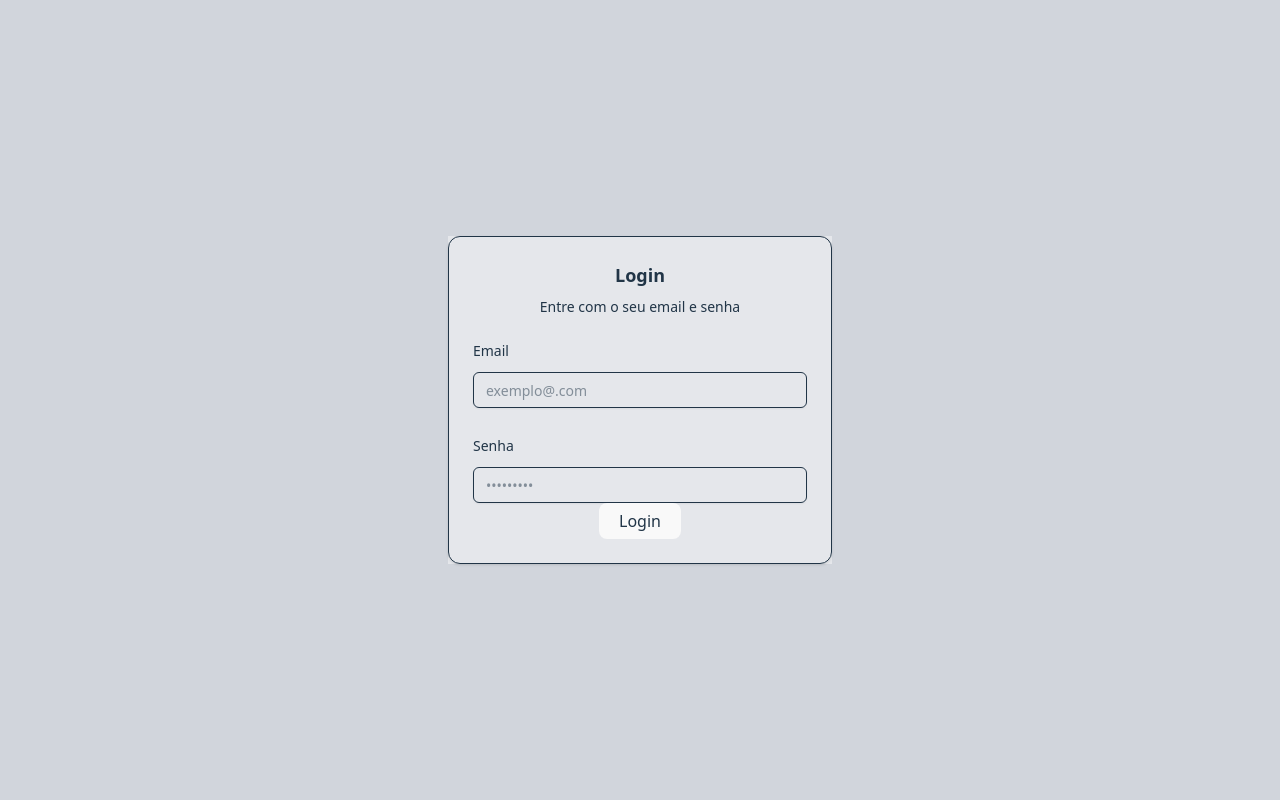
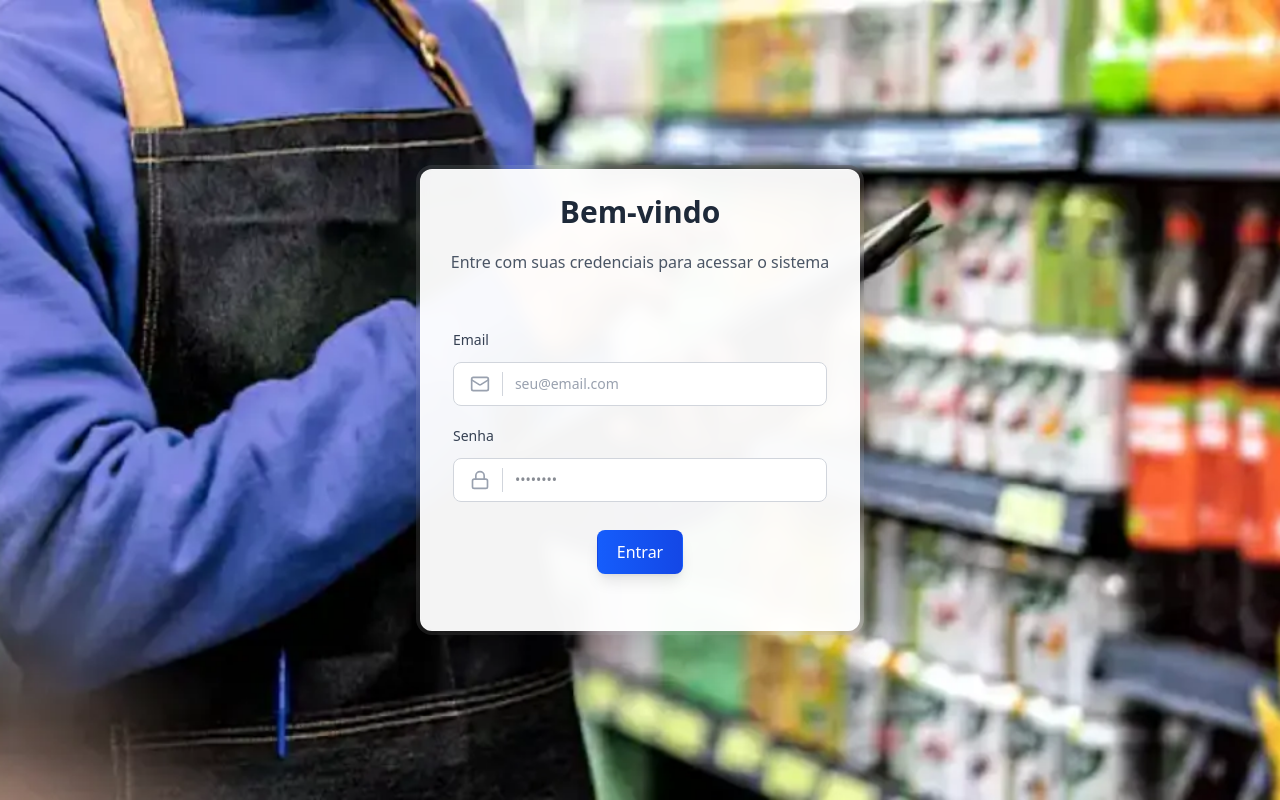
Before and after one commit to DiegoRamos1012/gerenciador_estoque_frontend, a React (Vite) app: page / in a window 1280 px wide. Built offline with nearby package versions, Linux system fonts and the light colour scheme.

Commit message:
Refactor code structure for improved readability and maintainability

```diff
--- a/src/Login.tsx
+++ b/src/Login.tsx
@@ -9,6 +9,7 @@ import {
 import { Field, FieldGroup, FieldLabel } from "./components/ui/field";
 import { Input } from "./components/ui/input";
 import { Button } from "./components/ui/button";
+import { Mail, Lock } from "lucide-react";
 
 export default function Login() {
   const [email, setEmail] = useState("");
@@ -27,42 +28,81 @@ export default function Login() {
   }
 
   return (
-    <div className="flex min-h-svh w-full items-center justify-center p-6 bg-gray-300 md:p-10">
-      <div className="w-full bg-gray-200 max-w-sm">
-        <Card>
-          <CardHeader>
-            <CardTitle className="text-lg flex justify-center">Login</CardTitle>
-            <CardDescription className="flex justify-center">Entre com o seu email e senha</CardDescription>
+    <div
+      className="flex min-h-svh w-full items-center justify-center p-6 md:p-10 bg-cover bg-center bg-no-repeat"
+      style={{ backgroundImage: "url('/img/background-stock-employee.webp')" }}
+    >
+      <div className="w-full max-w-md">
+        <div className="backdrop-blur-sm bg-white/10 p-1 rounded-2xl">
+          <Card className="bg-white/95 backdrop-blur-md shadow-2xl border-white/20 overflow-hidden">
+            <CardHeader className="space-y-3 pb-8">
+              <CardTitle className="text-3xl font-bold text-center text-gray-800">
+                Bem-vindo
+              </CardTitle>
+              <CardDescription className="text-center text-base text-gray-600">
+                Entre com suas credenciais para acessar o sistema
+              </CardDescription>
             </CardHeader>
-          <CardContent>
-            <form>
-              <FieldGroup>
+            <CardContent className="px-8 pb-8">
+              <form onSubmit={handleSubmit} className="space-y-5">
                 <Field>
-                  <FieldLabel htmlFor="email">Email</FieldLabel>
+                  <FieldLabel
+                    htmlFor="email"
+                    className="text-sm font-medium text-gray-700"
+                  >
+                    Email
+                  </FieldLabel>
+                  <div className="flex items-center gap-3 border border-gray-300 rounded-lg px-4 py-2.5 h-11 bg-white focus-within:border-blue-500 focus-within:ring-2 focus-within:ring-blue-500/20 transition-all duration-200">
+                    <Mail className="w-5 h-5 text-gray-400 shrink-0" />
+                    <div className="h-6 w-px bg-gray-300"></div>
                     <Input
                       id="email"
                       type="email"
-                    placeholder="exemplo@.com"
+                      placeholder="seu@email.com"
+                      value={email}
+                      onChange={(e) => setEmail(e.target.value)}
                       required
-                  ></Input>
+                      className="border-0 shadow-none p-0 h-auto focus-visible:ring-0 focus-visible:ring-offset-0 bg-transparent text-gray-900 placeholder:text-gray-400"
+                    />
+                  </div>
                 </Field>
                 <Field>
-                  <FieldLabel htmlFor="password">Senha</FieldLabel>
+                  <FieldLabel
+                    htmlFor="password"
+                    className="text-sm font-medium text-gray-700"
+                  >
+                    Senha
+                  </FieldLabel>
+                  <div className="flex items-center gap-3 border border-gray-300 rounded-lg px-4 py-2.5 h-11 bg-white focus-within:border-blue-500 focus-within:ring-2 focus-within:ring-blue-500/20 transition-all duration-200">
+                    <Lock className="w-5 h-5 text-gray-400 shrink-0" />
+                    <div className="h-6 w-px bg-gray-300"></div>
                     <Input
                       id="password"
                       type="password"
-                    placeholder="•••••••••"
+                      placeholder="••••••••"
+                      value={password}
+                      onChange={(e) => setPassword(e.target.value)}
                       required
-                  ></Input>
+                      className="border-0 shadow-none p-0 h-auto focus-visible:ring-0 focus-visible:ring-offset-0 bg-transparent text-gray-900"
+                    />
+                  </div>
                 </Field>
-              </FieldGroup>
-              <div className="flex justify-center">
-                <Button className="px-6">Login</Button>
+                {error && (
+                  <p className="text-sm text-red-600 text-center">{error}</p>
+                )}
+                <div className="flex justify-center pt-2">
+                  <Button
+                    type="submit"
+                    className="px-12 h-11 text-base font-semibold bg-gradient-to-r from-blue-600 to-blue-700 hover:from-blue-700 hover:to-blue-800 text-white shadow-lg hover:shadow-xl border border-blue-800/20 transition-all duration-200"
+                  >
+                    Entrar
+                  </Button>
                 </div>
               </form>
             </CardContent>
           </Card>
         </div>
       </div>
+    </div>
   );
 }
```
Also changed, not shown: public/img/background-stock-employee.webp (added), 1 other file (tests, documents, lock files or other folders). Lines whose indentation alone changed are shown as unchanged.
